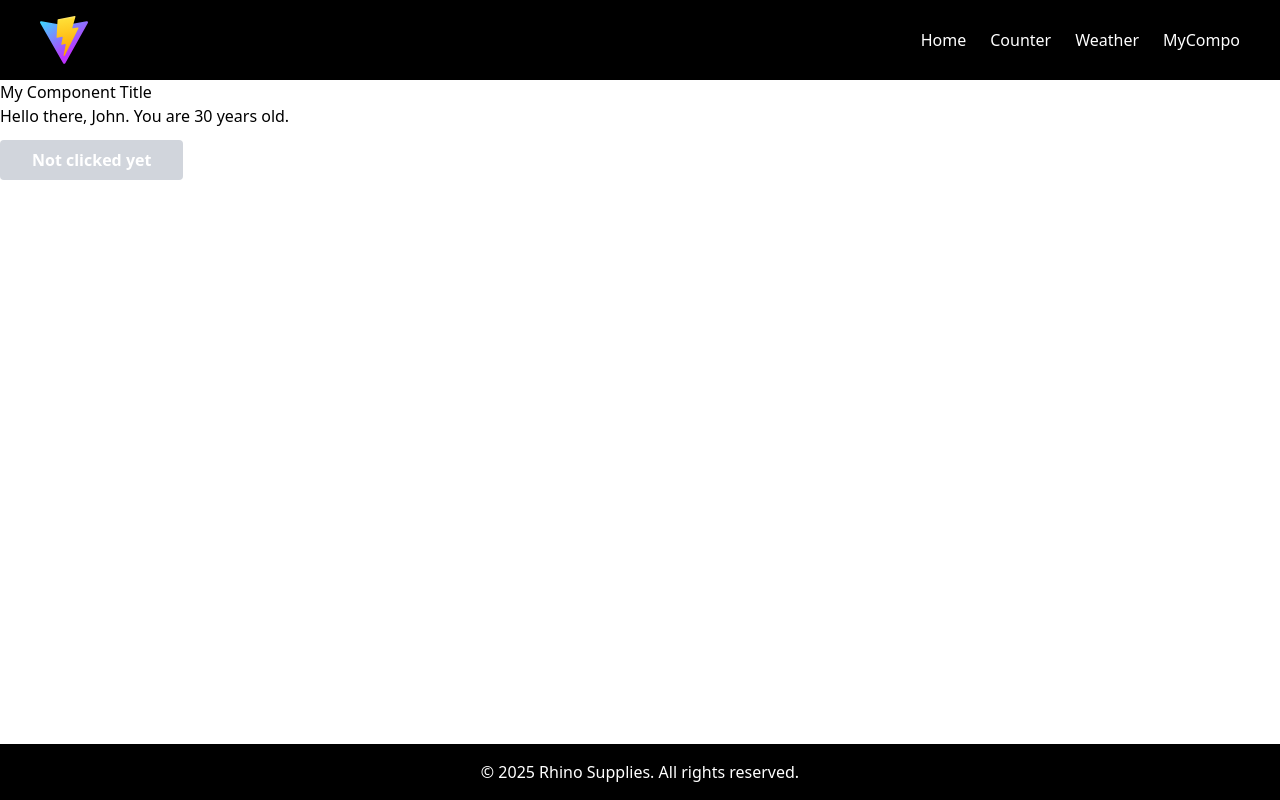
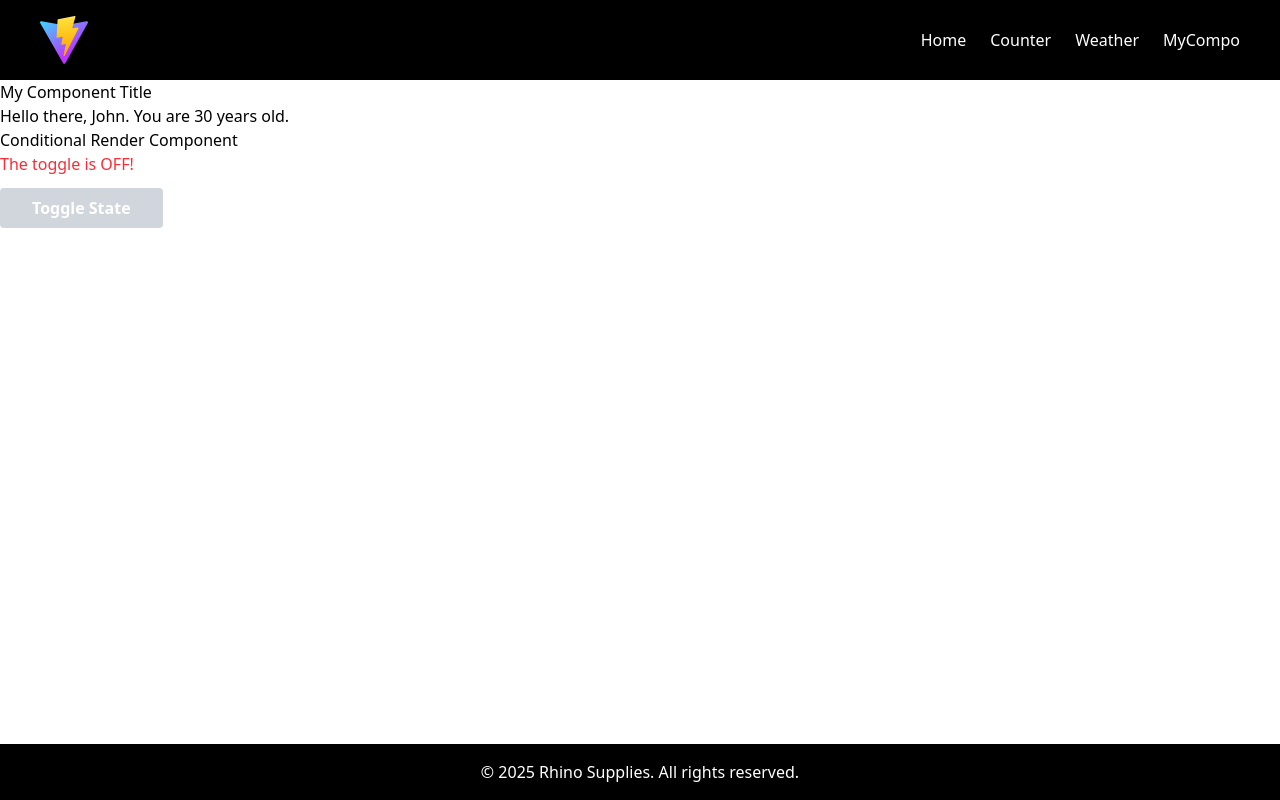
Before and after one commit to BiggerThings/asp_net_react, a React (Vite) app in the folder ClientApp/: page /mycompo in a window 1280 px wide. Built offline with nearby package versions, Linux system fonts and the light colour scheme.

Commit message:
Used event handler to update state and conditional render UI on the DOM

```diff
--- /dev/null
+++ b/ClientApp/src/components/ConditionalCompo.tsx
@@ -0,0 +1,27 @@
+import { useState } from 'react'
+
+const ConditionalCompo = () => {
+    const [toggle, setToggle] = useState(false);
+    const handleToggle = () => {
+        setToggle(!toggle);
+    };
+
+    let element;
+    if (toggle) {
+        element = <p className="text-green-500">The toggle is ON!</p>;
+    } else {
+        element = <p className="text-red-500">The toggle is OFF!</p>;
+    }
+
+    return (
+    <div>
+      <h2>Conditional Render Component</h2>
+      {element}
+        <button className="mt-3 px-8 py-2 rounded-sm border-solid bg-gray-300 text-white font-bold cursor-pointer" onClick={handleToggle}>
+          Toggle State
+        </button>
+    </div>
+  )
+}
+
+export default ConditionalCompo
--- a/ClientApp/src/components/MyCompo.tsx
+++ b/ClientApp/src/components/MyCompo.tsx
@@ -1,18 +1,12 @@
-import { useState } from 'react';
+import  ConditionalCompo  from './ConditionalCompo';
 
 function MyCompo({ name, age }: { name: string; age: number }) {
-  const [buttonClicked, setButtonClicked] = useState("Not clicked yet");
-
-  const handleClick = () => {
-    alert(`Hello ${name}`);
-    setButtonClicked("Button clicked!");
-  };
 
   return (
     <div>
       <h2>My Component Title</h2>
       <p>Hello there, {name}. You are {age} years old.</p>
-      <button className="mt-3 px-8 py-2 rounded-sm border-solid bg-gray-300 text-white font-bold cursor-pointer"  onClick={handleClick}>{buttonClicked}</button>
+      <ConditionalCompo />
     </div>
   );
 }
```
